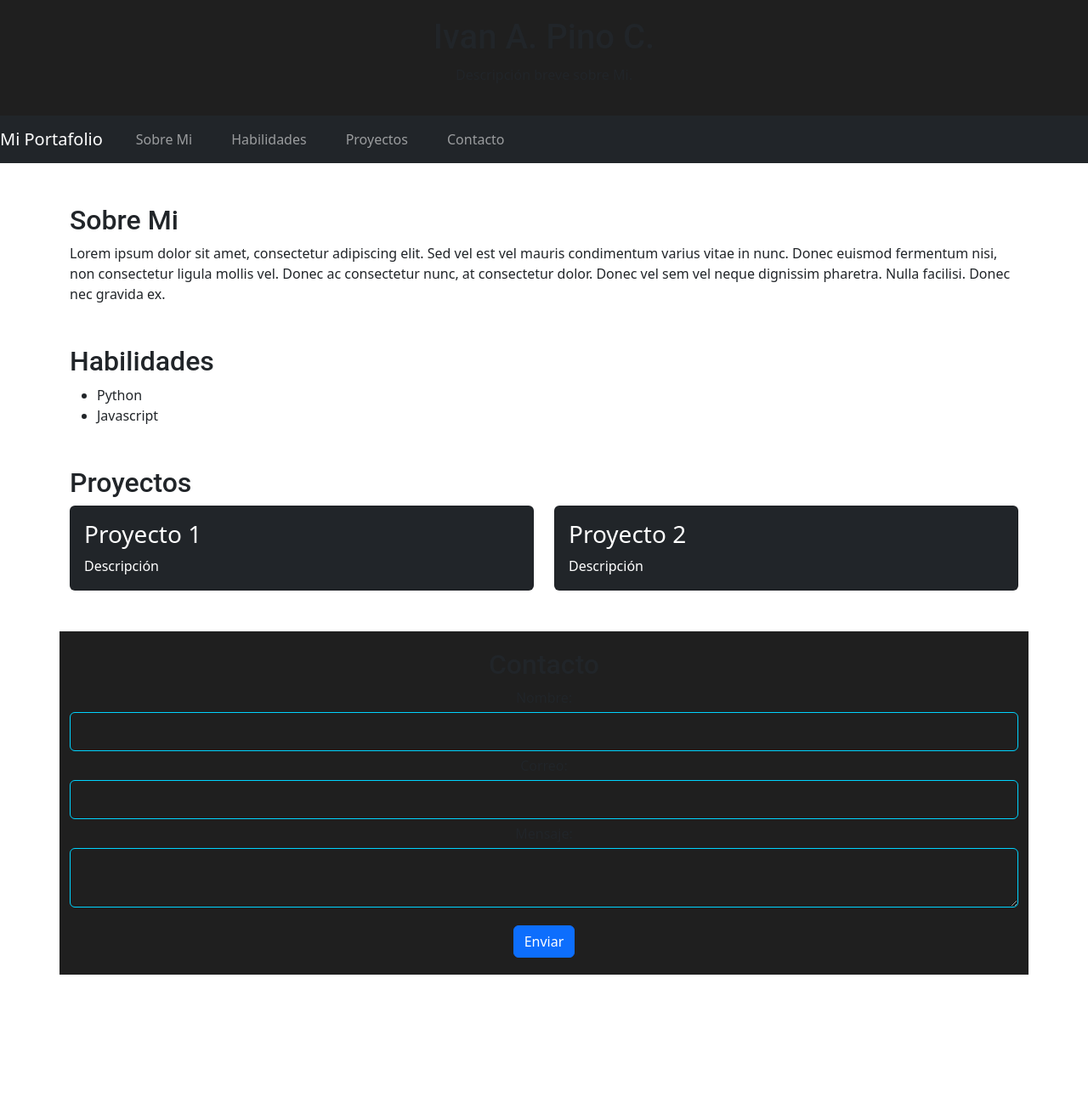
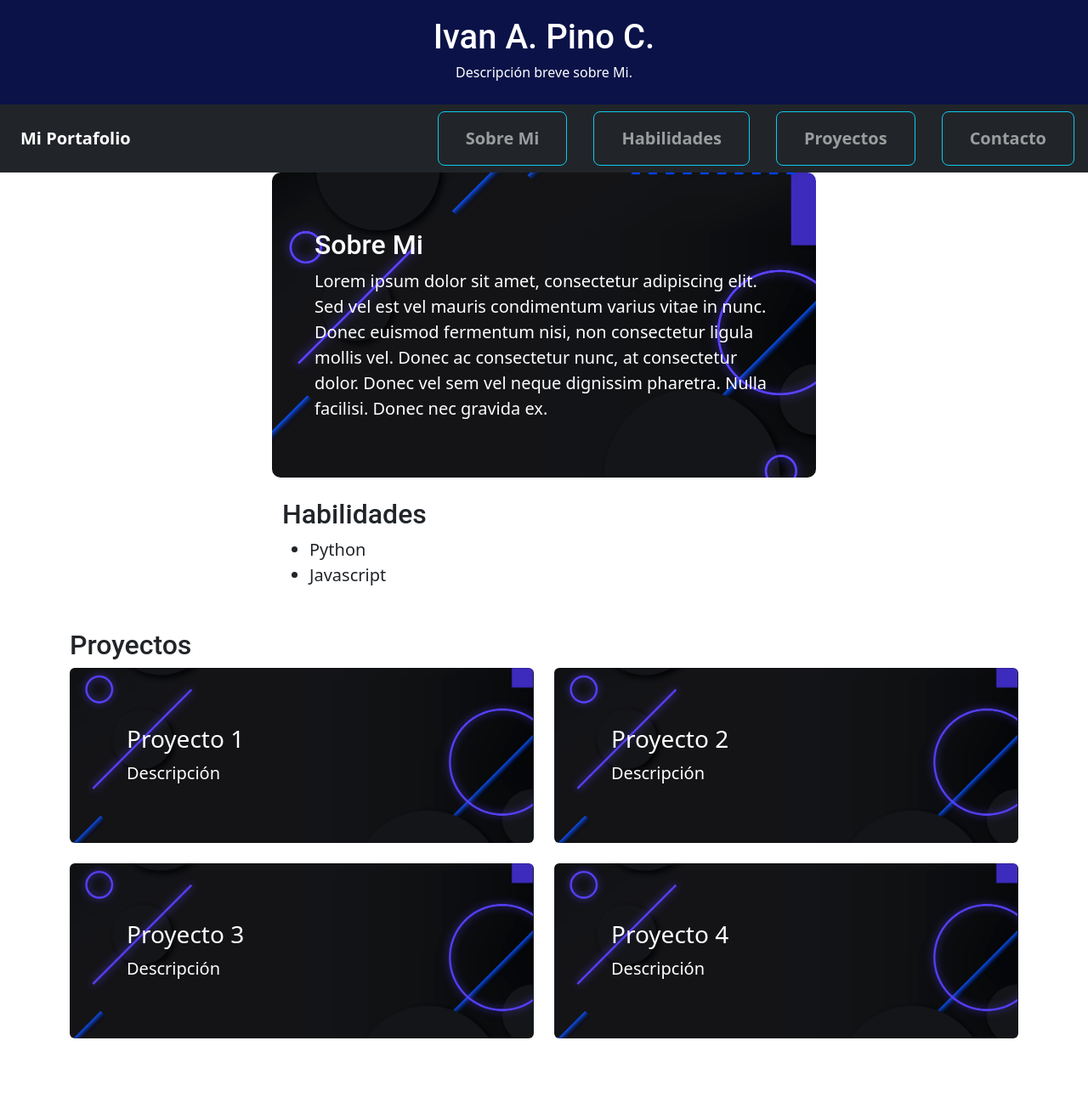
Before and after one commit to drimilius/Portfolio, a plain HTML site: page index.html in a window 1280 px wide. Shown: the top 1291 px of the page at 85% size. Before the commit the page ends 1147 px from the top, so only its background shows below. Drawn offline with nearby package versions, Linux system fonts and the light colour scheme; a script that the page names is missing.

Commit message:
modificaciones portfolio

```diff
--- a/assets/css/style.css
+++ b/assets/css/style.css
@@ -4,17 +4,18 @@ body {
     color: #fff;
     margin: 0;
     padding: 0;
+
 }
 
 header, footer {
-    background-color: #1f1f1f;
+    background-color: #0a1248;
     padding: 20px;
     text-align: center;
 }
 
 h1, h2 {
     font-family: 'Roboto', sans-serif;
-    color: #00d4ff;
+    color: #9aadb5;
 }
 
 nav ul {
@@ -44,6 +45,7 @@ a:hover {
     background-color: #1f1f1f;
     border: 1px solid #00d4ff;
     color: #fff;
+
 }
 
 button {
@@ -64,3 +66,20 @@ button:hover {
         margin: 10px 0;
     }
 }
+
+.parent {
+    display: grid;
+    grid-template-columns: repeat(2, 1fr);
+    grid-template-rows: repeat(2, 1fr);
+    gap: 8px;
+}
+#about, .card {
+
+    background-image: url('/assets/img/v1016-b-09.jpg');
+    background-size: cover;
+    background-position: center;
+    background-repeat: no-repeat;
+    padding: 50px;
+    color: white;
+    border-radius: 10px;
+}
--- a/index.html
+++ b/index.html
@@ -11,39 +11,49 @@
     <link href="https://cdn.jsdelivr.net/npm/bootstrap@5.3.0/dist/css/bootstrap.min.css" rel="stylesheet">
 </head>
 <body>
-    <header>
-        <h1>
+    <header >
+        <h1 class="text-white">
             Ivan A. Pino C.
         </h1>
-        <p>
+        <h6 class="text-white">
             Descripción breve sobre Mi.
-        </p>
+        </h6>
     </header>
 
     <nav class="navbar navbar-expand-lg navbar-dark bg-dark">
-        <a class="navbar-brand" href="#">Mi Portafolio</a>
-        <button class="navbar-toggler" type="button" data-toggle="collapse" data-target="#navbarNav">
+        <a class="navbar-brand px-4 me-sm-3 fw-bold" href="#">Mi Portafolio</a>
+        <button class="navbar-toggler" type="button" data-bs-toggle="collapse" data-bs-target="#navbarNav" aria-controls="navbarNav" aria-expanded="false" aria-label="Toggle navigation">
             <span class="navbar-toggler-icon"></span>
         </button>
         <div class="collapse navbar-collapse" id="navbarNav">
-            <ul class="navbar-nav ml-auto">
-                <li class="nav-item"><a class="nav-link" href="#about">Sobre Mi</a></li>
-                <li class="nav-item"><a class="nav-link" href="#skills">Habilidades</a></li>
-                <li class="nav-item"><a class="nav-link" href="#projects">Proyectos</a></li>
-                <li class="nav-item"><a class="nav-link" href="#contact">Contacto</a></li>
+            <ul class="navbar-nav ms-auto ">
+                <li class="nav-item btn btn-outline-info btn-lg px-4 me-sm-3 fw-bold">
+                    <a class="nav-link" href="#about">Sobre Mi</a>
+                </li>
+                <li class="nav-item btn btn-outline-info btn-lg px-4 me-sm-3 fw-bold">
+                    <a class="nav-link" href="#skills">Habilidades</a>
+                </li>
+                <li class="nav-item btn btn-outline-info btn-lg px-4 me-sm-3 fw-bold">
+                    <a class="nav-link" href="#projects">Proyectos</a>
+                </li>
+                <li class="nav-item btn btn-outline-info btn-lg px-4 me-sm-3 fw-bold">
+                    <a class="nav-link" href="#contact">Contacto</a>
+                </li>
             </ul>
         </div>
     </nav>
 
     <main>
-        <section id="about" class="container mt-5">
+        <div>
+        <section id="about" class="fs-5 mb-4 col-lg-6 mx-auto">
+            <p>
             <h2>Sobre Mi</h2>
             <p>
                 Lorem ipsum dolor sit amet, consectetur adipiscing elit. Sed vel est vel mauris condimentum varius vitae in nunc. Donec euismod fermentum nisi, non consectetur ligula mollis vel. Donec ac consectetur nunc, at consectetur dolor. Donec vel sem vel neque dignissim pharetra. Nulla facilisi. Donec nec gravida ex.
             </p>
 
         </section>
-        <section id="skills" class="container mt-5">
+        <section id="skills" class="container fs-5 mb-4 col-lg-6 mx-auto">
             <h2>
                 Habilidades
             </h2>
@@ -57,30 +67,47 @@
             </ul>
         </section>
 
-        <section id="projects" class="container mt-5">
+        <section id="projects" class="container mt-5 fs-5 mb-4">
             <h2>Proyectos</h2>
             <div class="row">
-                <div class="col-md-6">
+                <div class="col-md-6 mb-4">
                     <div class="card bg-dark text-white">
                         <div class="card-body">
                             <h3 class="card-title">Proyecto 1</h3>
-                            <p class="card-text">Descripción </p>
+                            <p class="card-text">Descripción</p>
                         </div>
                     </div>
                 </div>
-                <div class="col-md-6">
+                <div class="col-md-6 mb-4">
                     <div class="card bg-dark text-white">
                         <div class="card-body">
                             <h3 class="card-title">Proyecto 2</h3>
-                            <p class="card-text">Descripción </p>
+                            <p class="card-text">Descripción</p>
+                        </div>
+                    </div>
+                </div>
+                <div class="col-md-6 mb-4">
+                    <div class="card bg-dark text-white">
+                        <div class="card-body">
+                            <h3 class="card-title">Proyecto 3</h3>
+                            <p class="card-text">Descripción</p>
+                        </div>
+                    </div>
+                </div>
+                <div class="col-md-6 mb-4">
+                    <div class="card bg-dark text-white">
+                        <div class="card-body">
+                            <h3 class="card-title">Proyecto 4</h3>
+                            <p class="card-text">Descripción</p>
                         </div>
                     </div>
                 </div>
             </div>
         </section>
+    </div>
     </main>
 
-    <footer id="contact" class="container mt-5">
+    <footer id="contact" class="card container mt-5 text-white bg-dark text-secondary px-4 py-5 text-center">
         <h2>Contacto</h2>
         <form id="contact-form">
             <div class="form-group">
@@ -95,11 +122,14 @@
                 <label for="message">Mensaje:</label>
                 <textarea id="message" name="message" class="form-control" required></textarea>
             </div>
-            <button type="submit" class="btn btn-primary mt-3">Enviar</button>
+            <button type="submit" class="btn btn-outline-info btn-lg px-4 me-sm-3 fw-bold">Enviar</button>
         </form>
     </footer>
 
+    <script src="https://cdn.jsdelivr.net/npm/@popperjs/core@2.11.7/dist/umd/popper.min.js"></script>
+    <script src="https://cdn.jsdelivr.net/npm/bootstrap@5.3.0/dist/js/bootstrap.min.js"></script>
     <script src="https://code.jquery.com/jquery-3.6.0.min.js"></script>
+    <script src="/docs/5.1/dist/js/bootstrap.bundle.min.js" integrity="sha384-ka7Sk0Gln4gmtz2MlQnikT1wXgYsOg+OMhuP+IlRH9sENBO0LRn5q+8nbTov4+1p" crossorigin="anonymous" ></script>
     <script src="scripts.js"></script>
 </body>
 </html>
```
